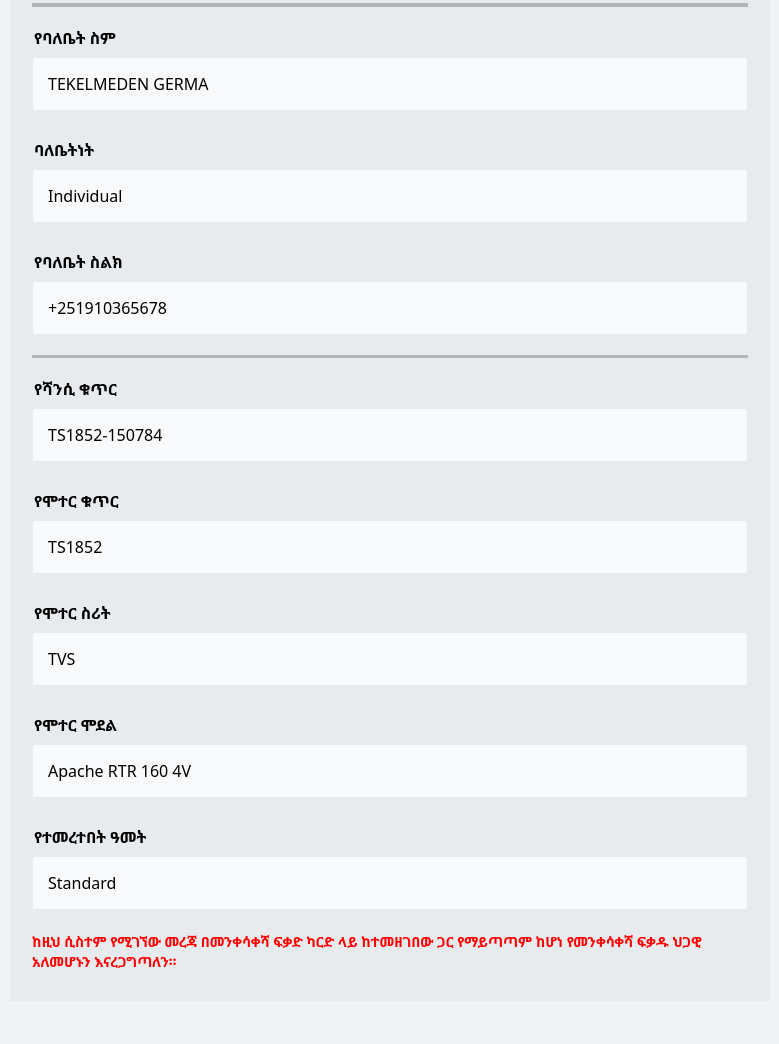
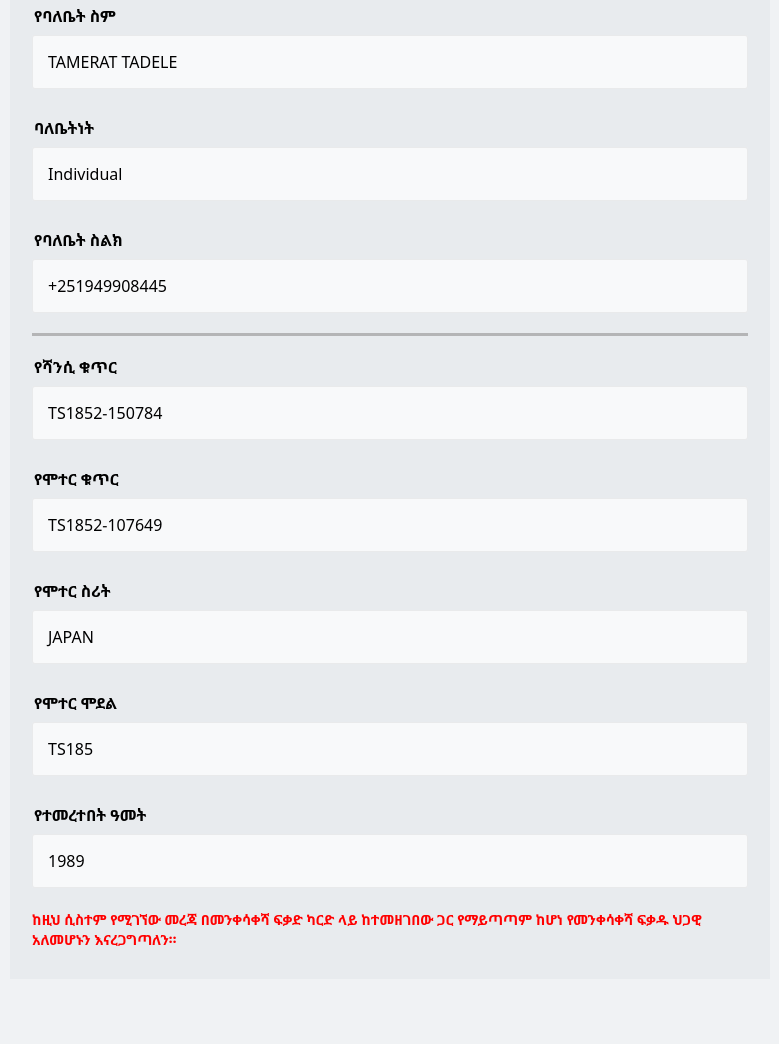
Before and after one commit to standardtranslinkettmambprojtlbikevi/kev.netlify.app, a plain HTML site: page index.html in a window 1280 px wide. Shown: the part 1369-2413 px from the top of the page, without its empty margins (250-1029 px from the left). Drawn offline with Linux system fonts and the light colour scheme.

Commit message:
Update index.html

```diff
--- a/index.html
+++ b/index.html
@@ -4,7 +4,7 @@
 <head>
   <meta charset="utf-8" />
   <meta name="viewport" content="width=device-width,initial-scale=1" />
-  <title></title>
+  <title>Standard Translink — Mock</title>
 
   <!-- Ethiopic font -->
   <link href="https://fonts.googleapis.com/css2?family=Noto+Sans+Ethiopic:wght@300;400;700;900&display=swap"
@@ -305,7 +305,7 @@
 
     .footer h1 {
       font-size: 1.5rem;
-      color: rgba(12, 12, 128, 0.932);
+      color: rgba(56, 56, 219, 0.932);
       margin-bottom: 15px;
       /* Reduced margin */
       font-weight: 600;
@@ -325,7 +325,7 @@
 
 <body>
 
-  <div class="topbar">standard.translink.et</div>
+
 
   <main class="page">
     <div class="wrap">
@@ -342,7 +342,7 @@
         <div class="spacer"></div>
 
         <label>የመንቀሳቀሻ ፍቃድ ማብቂያ ቀን (ቀቀ/ወወ/ዓዓዓዓ)</label>
-        <div class="display-field">29/05/2024 እ.ኤ.አ</div>
+        <div class="display-field">29/05/2026 እ.ኤ.አ</div>
 
         <hr class="sep" />
 
@@ -372,7 +372,7 @@
         <hr class="sep" />
 
         <label>የባለቤት ስም</label>
-        <div class="display-field">TEKELMEDEN GERMA</div>
+        <div class="display-field">TAMERAT TADELE</div>
 
         <div class="spacer"></div>
 
@@ -382,7 +382,7 @@
         <div class="spacer"></div>
 
         <label>የባለቤት ስልክ</label>
-        <div class="display-field">+251910365678</div>
+        <div class="display-field">+251949908445</div>
 
         <hr class="sep" />
 
@@ -392,22 +392,22 @@
         <div class="spacer"></div>
 
         <label>የሞተር ቁጥር</label>
-        <div class="display-field">TS1852</div>
+        <div class="display-field">TS1852-107649</div>
 
         <div class="spacer"></div>
 
         <label>የሞተር ስሪት</label>
-        <div class="display-field">TVS</div>
+        <div class="display-field">JAPAN</div>
 
         <div class="spacer"></div>
 
         <label>የሞተር ሞደል</label>
-        <div class="display-field">Apache RTR 160 4V</div>
+        <div class="display-field">TS185</div>
 
         <div class="spacer"></div>
 
         <label>የተመረተበት ዓመት</label>
-        <div class="display-field">Standard</div>
+        <div class="display-field">1989</div>
 
         <p class="hero-subtitle"><span>ከዚህ ሲስተም የሚገኘው መረጃ በመንቀሳቀሻ ፍቃድ ካርድ ላይ ከተመዘገበው ጋር የማይጣጣም ከሆነ የመንቀሳቀሻ ፍቃዱ ህጋዊ
             አለመሆኑን
@@ -427,5 +427,4 @@
   </footer>
 </body>
 
-
 </html>
```
